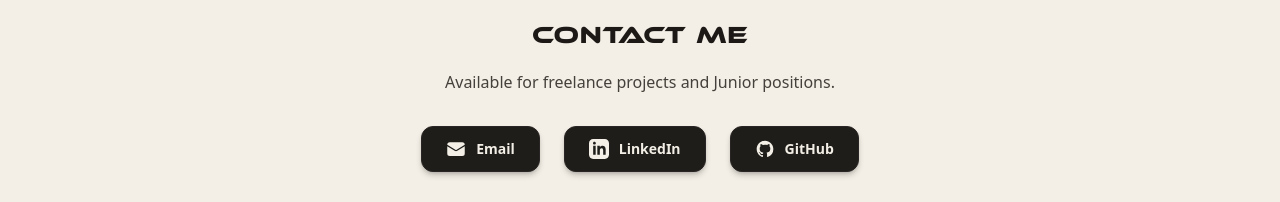
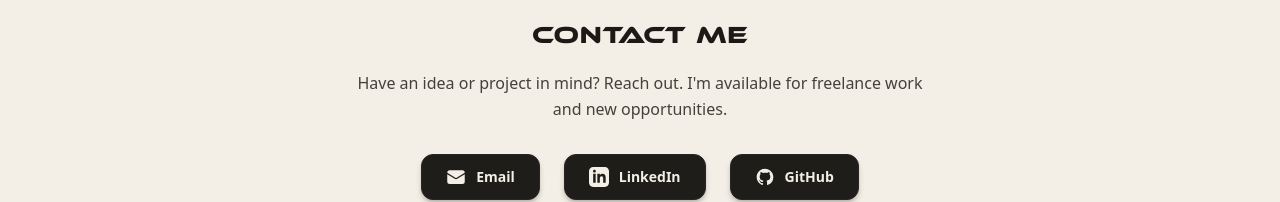
Before and after one commit to valenyuge/portfolio, a React (Vite) app: page /proyecto/arcade-versus in a window 1280 px wide. Shown: the part 1074-1276 px from the top of the page. Built offline with nearby package versions, Linux system fonts and the light colour scheme.

Commit message:
Actualizar descripcion de contacto y posicion de navbar

```diff
--- a/src/assets/i18n.ts
+++ b/src/assets/i18n.ts
@@ -16,7 +16,7 @@ i18n
           ver_demo: "VER REPOSITORIO / DEMO ↗",
           detalle_mas: "VER DETALLES +",
           contacto_tit: "Contacto",
-          contacto_desc: "Estoy disponible para proyectos freelance y posiciones Junior."
+          contacto_desc: "¿Tenés una idea o proyecto en mente? Escribime. Estoy disponible para trabajos freelance y nuevas oportunidades laborales."
         }
       },
       en: {
@@ -28,7 +28,7 @@ i18n
           ver_demo: "VIEW REPOSITORY / DEMO ↗",
           detalle_mas: "VIEW DETAILS +",
           contacto_tit: "Contact me",
-          contacto_desc: "Available for freelance projects and Junior positions."
+          contacto_desc: "Have an idea or project in mind? Reach out. I'm available for freelance work and new opportunities."
         }
       }
     },
--- a/src/components/BarraNavegacion.tsx
+++ b/src/components/BarraNavegacion.tsx
@@ -33,7 +33,7 @@ const BarraNavegacion = () => {
   return (
     <nav
       aria-label="Barra de navegación y configuración"
-      className="fixed top-4 md:top-6 left-1/2 -translate-x-1/2 z-50 flex items-center gap-1.5 px-3 py-1.5 rounded-full bg-[#F3EFE6]/80 dark:bg-[#1E1D1A]/85 backdrop-blur-md border border-stone-300/80 dark:border-[#2C2A26] shadow-lg shadow-black/5 dark:shadow-black/40 transition-all duration-300"
+      className="fixed top-4 md:top-6 right-4 md:right-8 z-50 flex items-center gap-1.5 px-3 py-1.5 rounded-full bg-[#F3EFE6]/80 dark:bg-[#1E1D1A]/85 backdrop-blur-md border border-stone-300/80 dark:border-[#2C2A26] shadow-lg shadow-black/5 dark:shadow-black/40 transition-all duration-300"
     >
       {/* Selector de idioma */}
       <div className="flex items-center gap-1">
--- a/src/components/SeccionContacto.tsx
+++ b/src/components/SeccionContacto.tsx
@@ -42,7 +42,7 @@ const SeccionContacto = () => {
       <h2 className="font-ethnocentric text-lg sm:text-xl md:text-2xl font-normal tracking-wide mb-4 text-stone-900 dark:text-[#F3EFE6]">
         {t('contacto_tit')}
       </h2>
-      <p className="text-stone-700 dark:text-[#A39E93] mb-8 text-sm md:text-base max-w-md mx-auto">
+      <p className="text-stone-700 dark:text-[#A39E93] mb-8 text-sm md:text-base max-w-xl mx-auto leading-relaxed">
         {t('contacto_desc')}
       </p>
       <div className="flex justify-center flex-wrap gap-4 md:gap-6">
```
